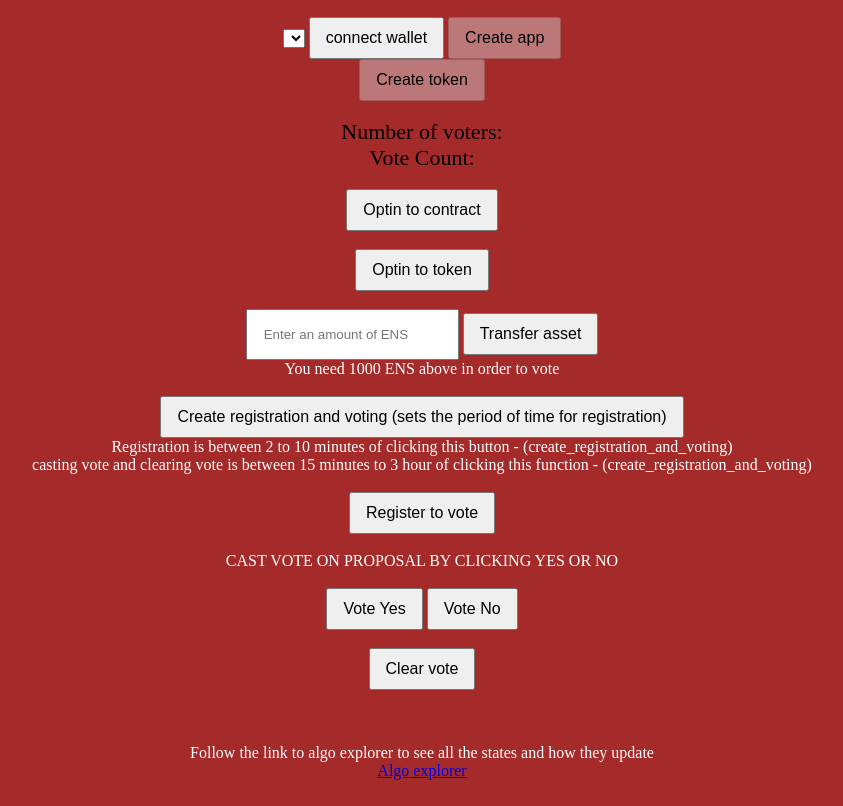
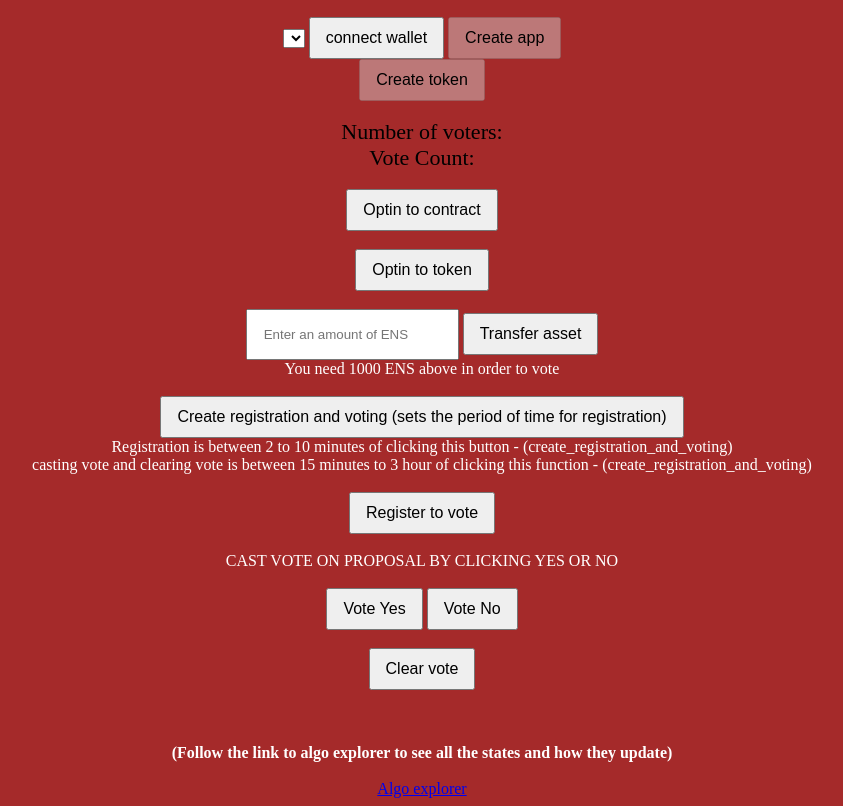
Before and after one commit to devEMEL/token-voting_2, a website built with webpack: page index.html in a window 1280 px wide. Shown: the part 90-896 px from the top of the page, without its empty margins (218-1061 px from the left). Built offline with nearby package versions, Linux system fonts and the light colour scheme; what @randlabs/myalgo-connect, algosdk would draw is missing.

Commit message:
Update index.html

```diff
--- a/index.html
+++ b/index.html
@@ -59,7 +59,7 @@
         <!-- clear vote -->
         <button id="clear_vote" style="padding: 10px 15px;text-align: center;text-decoration: none;color: black;font-size: 16px;">Clear vote</button>
         <div id="clear_vote_status"></div><br><br><br>
-        <div style="font-size: 16px;">Follow the link to algo explorer to see all the states and how they update</div>
+        <div style="font-size: 16px;"><b>(Follow the link to algo explorer to see all the states and how they update)</b></div> </br>
         <a href="https://testnet.algoexplorer.io/application/155936954" target="_blank"> Algo explorer</a>
 
 
```
